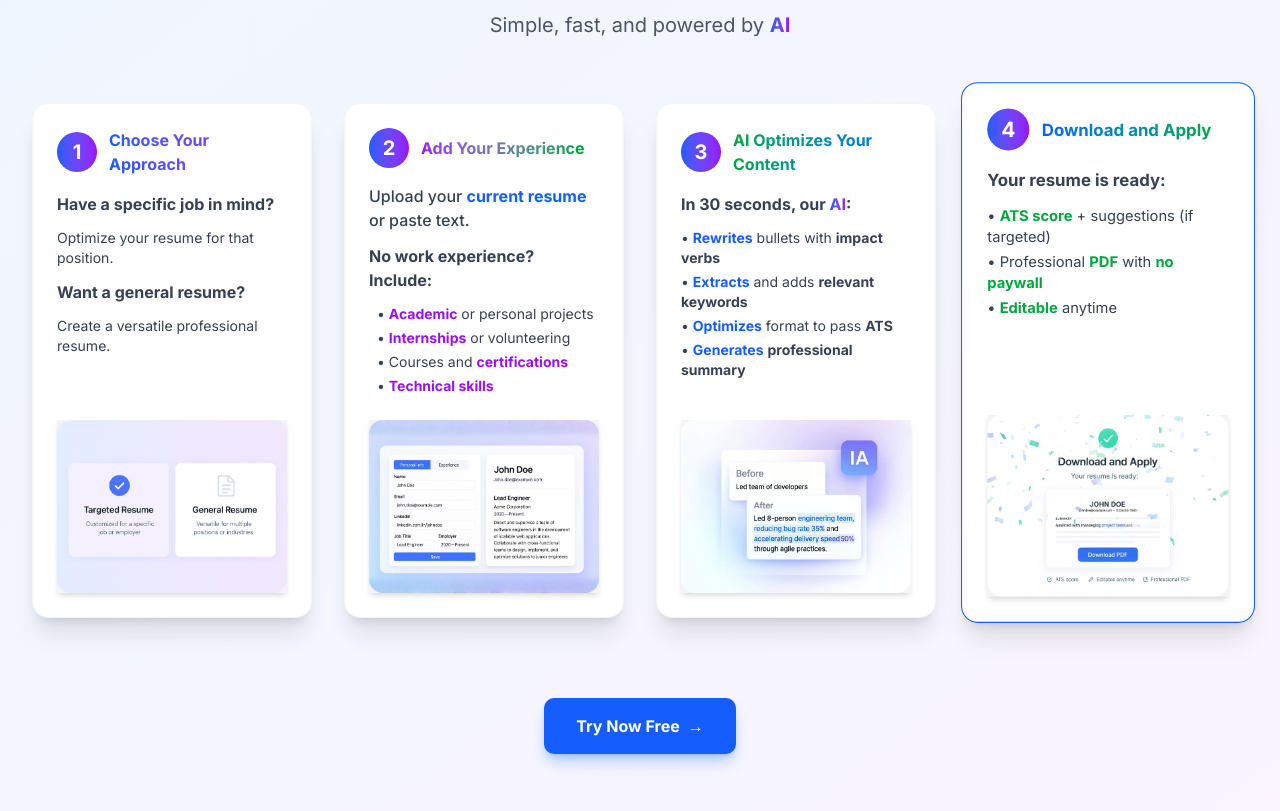
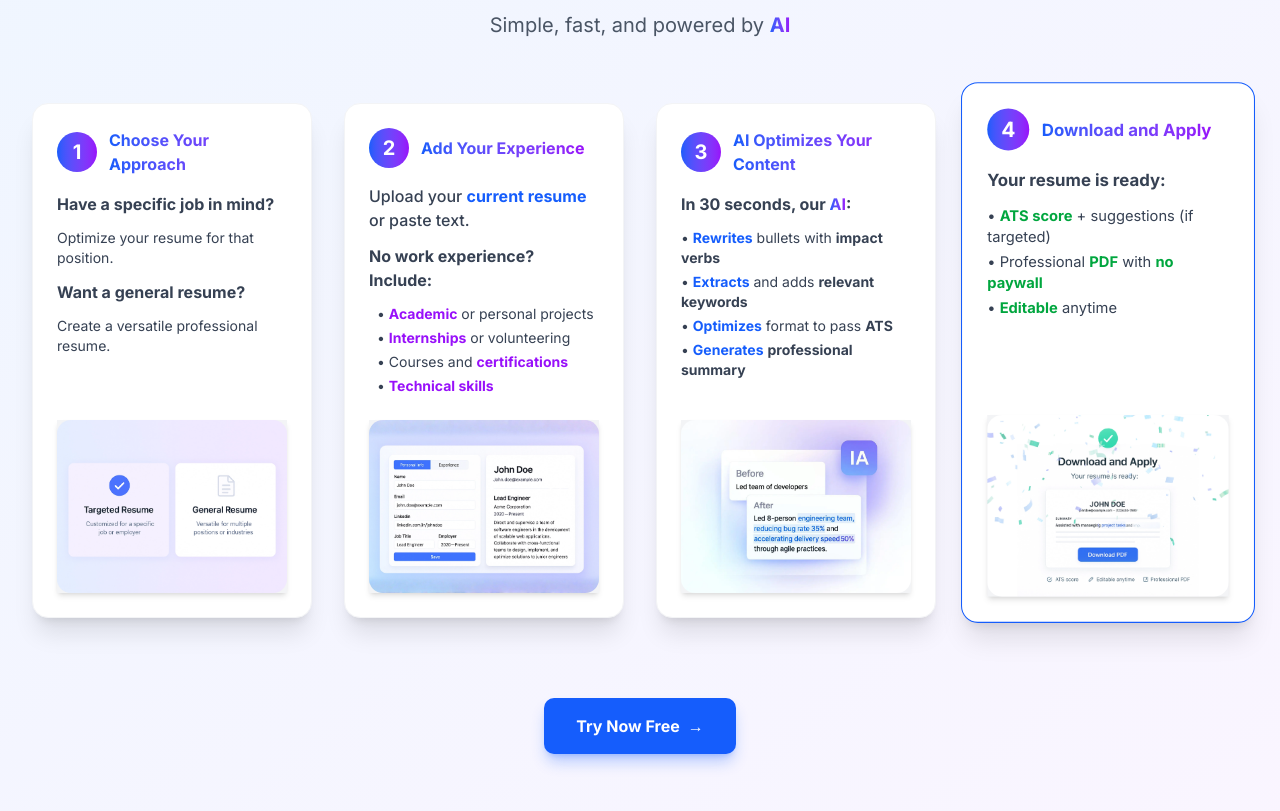
Before and after one commit to ZenenContreras/ResumeSmart, a Next.js app: page / in a window 1280 px wide. Shown: the part 2165-2976 px from the top of the page. Built offline with nearby package versions, Linux system fonts and the light colour scheme; no server answers.

Commit message:
title design feat

```diff
--- a/components/marketing/HowItWorks.tsx
+++ b/components/marketing/HowItWorks.tsx
@@ -132,7 +132,7 @@
                   <div className="w-8 h-8 sm:w-10 sm:h-10 rounded-full bg-gradient-to-r from-blue-600 to-purple-600 text-white flex items-center justify-center font-bold text-base sm:text-xl flex-shrink-0">
                     {step.number}
                   </div>
-                  <h3 className={`text-sm sm:text-base font-bold bg-gradient-to-r ${step.titleColor} bg-clip-text text-transparent`}>
+                  <h3 className={`text-sm sm:text-base font-bold bg-gradient-to-r from-blue-600 to-purple-600 not-only:bg-clip-text text-transparent`}>
                     {step.title}
                   </h3>
                 </div>
```
